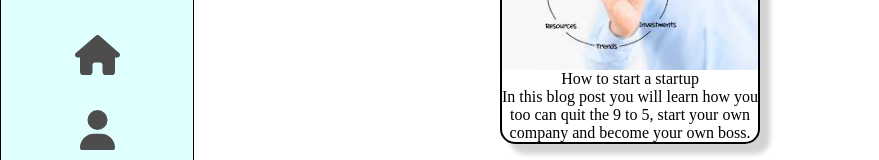
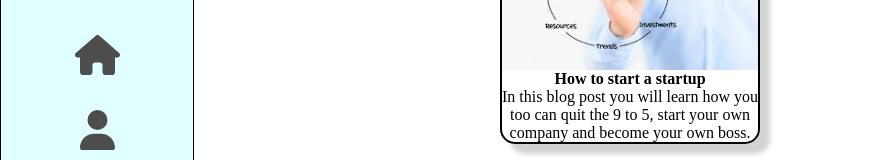
Before and after one commit to FinnCummins/finnpersonal, a React app: page /techblog in a window 1280 px wide. Shown: the part 164-324 px from the top of the page, without its empty margins (0-879 px from the left). Built offline with nearby package versions, Linux system fonts and the light colour scheme.

Commit message:
Fixed hover error on about page

```diff
--- a/src/components/Blog preview/preview.tsx
+++ b/src/components/Blog preview/preview.tsx
@@ -5,7 +5,7 @@ export const Preview = () => {
         <>
             <div class="blog-preview">
                 <img class="blog-preview-image" src="./startingAStartup.jpg"></img>
-                <blogheading>How to start a startup</blogheading>
+                <p id="blog-heading"><b>How to start a startup</b></p>
                 <description>
                     In this blog post you will learn how you too can quit the 9 to 5,
                     start your own company and become your own boss.
--- a/src/components/aboutPage.tsx
+++ b/src/components/aboutPage.tsx
@@ -18,7 +18,7 @@ export const About = () => {
                     src="finnInVerona.JPG"/>
                     <p>
                         A picture of me on my 2023 trip
-                        to <a href="https://en.wikipedia.org/wiki/Verona">Verona, Italy</a>
+                        to <a href="https://en.wikipedia.org/wiki/Verona" target="_blank">Verona, Italy</a>
                     </p>
                 </div>
             </div>
--- a/src/components/homePage.tsx
+++ b/src/components/homePage.tsx
@@ -49,14 +49,13 @@ export const Home = () => {
     return (
         <>
             <NavBar />
-
-
             <div id="homePage-intro">
                 <h1>
                     <AnimatedLetters letterClass={letterClass} strArray={lineOne} idx={1} /> <AnimatedLetters letterClass={letterClass} strArray={firstName} idx={11} /> <AnimatedLetters letterClass={letterClass} strArray={surname} idx={15} /> <AnimatedLetters letterClass={letterClass} strArray={lineTwo} idx={22} /> <AnimatedLetters letterClass={letterClass} strArray={finnsAge.slice(0,7)} idx={28} /><span id="age">{finnsAge.slice(7, 12)}</span><br /> <AnimatedLetters letterClass={letterClass} strArray={lineThree} idx={38} />
                     <AnimatedLetters letterClass={letterClass} strArray={lineFour} idx={60} /> <a href="https://en.wikipedia.org/wiki/Carlow" target="_blank"><AnimatedLetters letterClass={letterClass} strArray={lineFive} idx={64} /></a>
                 </h1>
             </div>
+
             <Logo />
         </>
     )
```
